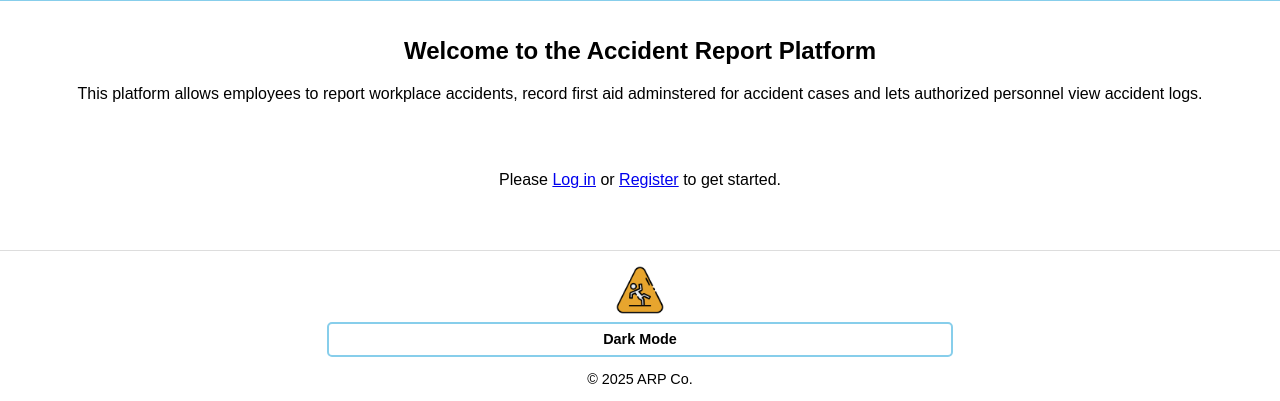
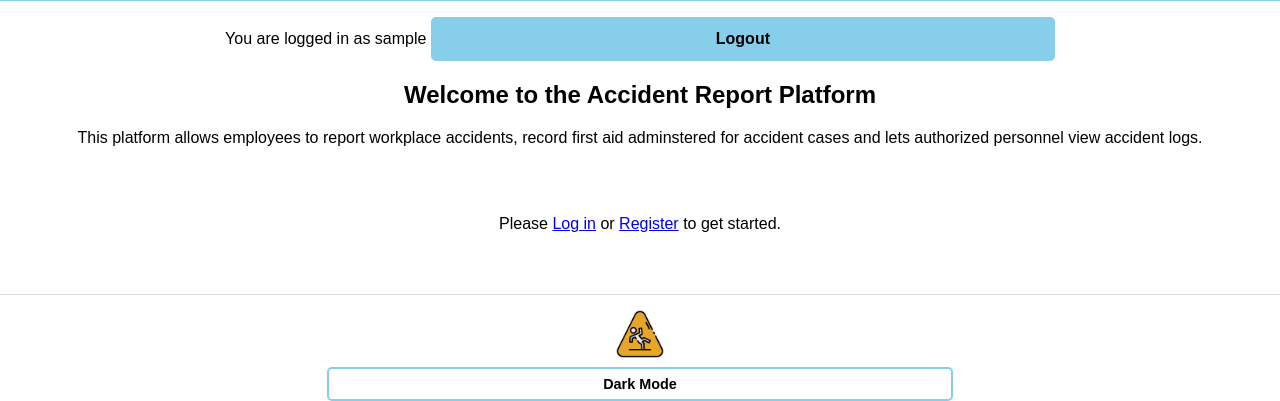
Before and after one commit to Lumi1203/database-project, a Flask app: page / in a window 1280 px wide. Shown: the part 759-1160 px from the top of the page. Run offline with Flask 3, Linux system fonts and the light colour scheme; the visitor is signed in with stand-in values (Sample User, id 1).

Commit message:
logout button added

```diff
--- a/app.py
+++ b/app.py
@@ -174,9 +174,9 @@
 
     return render_template('register.html')
 
-@app.route('/logout')
+@app.route('/logout', methods=['POST'])
 @login_required
 def logout():
     logout_user()
-    flash("You have been logged out.")
-    return redirect(url_for('index'))
+    flash('You have been logged out.')
+    return redirect(url_for('login'))
--- a/templates/base.html
+++ b/templates/base.html
@@ -29,6 +29,15 @@
     </header>
 
     <main>
+        {% if current_user.is_authenticated %}
+          <div class="user-info">
+            You are logged in as {{ current_user.firstname }}
+            <form action="{{ url_for('logout') }}" method="post" style="display:inline;">
+            <button type="submit">Logout</button>
+             </form>
+         </div>
+        {% endif %}
+
         {% with messages = get_flashed_messages() %}
             {% if messages %}
                 <ul class="flashes">
--- a/templates/view.html
+++ b/templates/view.html
@@ -6,7 +6,7 @@
 <h2>Accident Logs</h2>
 
 {% if accidents %}
-    <table border="1" cellpadding="5" cellspacing="0">
+    <table>
         <thead>
             <tr>
                 <th>Title</th>
```
Also changed, not shown: models.py (+9 -0 lines).
